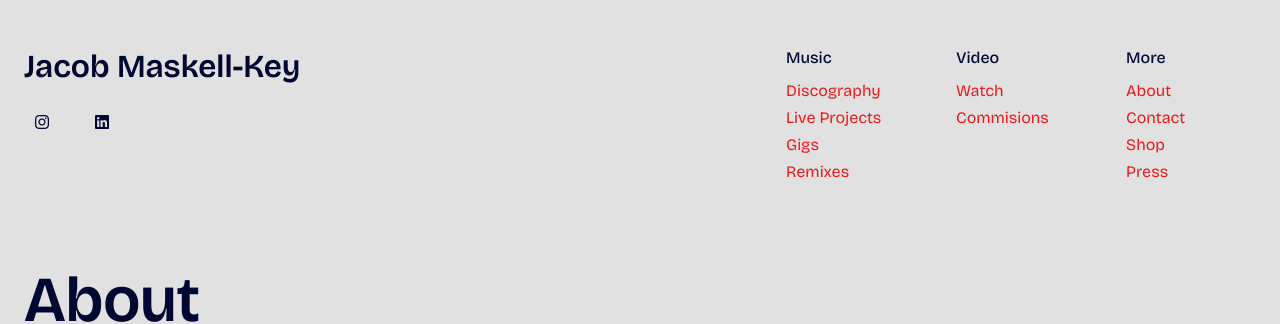
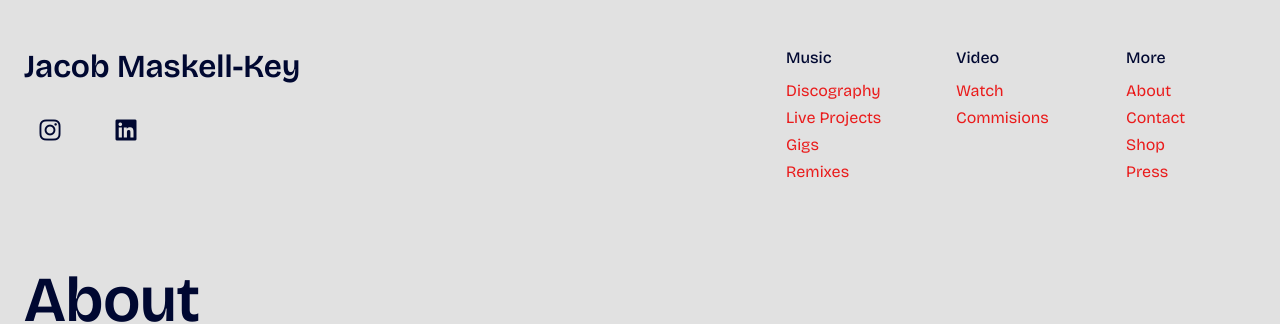
Before and after one commit to andriusax/jacob-maskell-key-website, a Jekyll site: the page built from about.html, in a window 1280 px wide. Shown: the top 324 px of the page. Built offline with Jekyll 4.4.1, drawn with Linux system fonts in a browser that asks for light colours.

Commit message:
Enlarge navbar social icons and add fade-in to About bio text
- Navbar social icons bumped from 36px to 52px
- About page bio paragraphs fade in + slide up, staggered, on page load

Co-Authored-By: Claude Sonnet 5 <noreply@anthropic.com>

```diff
--- a/assets/css/main.css
+++ b/assets/css/main.css
@@ -201,11 +201,11 @@ a { color: inherit; text-decoration: none; }
   display: inline-flex;
   align-items: center;
   justify-content: center;
-  width: 36px;
-  height: 36px;
+  width: 52px;
+  height: 52px;
   border-radius: 50%;
   color: var(--color-heading);
-  font-size: 16px;
+  font-size: 24px;
   overflow: hidden;
   z-index: 1;
 }
@@ -340,6 +340,26 @@ a { color: inherit; text-decoration: none; }
 .about-bio__text a {
   text-decoration: underline;
 }
+
+@keyframes about-fade-in {
+  from {
+    opacity: 0;
+    transform: translateY(14px);
+  }
+  to {
+    opacity: 1;
+    transform: translateY(0);
+  }
+}
+
+.about-bio__text p {
+  opacity: 0;
+  animation: about-fade-in 0.7s ease forwards;
+}
+
+.about-bio__text p:nth-child(1) { animation-delay: 0.1s; }
+.about-bio__text p:nth-child(2) { animation-delay: 0.28s; }
+.about-bio__text p:nth-child(3) { animation-delay: 0.46s; }
 
 @media (max-width: 760px) {
   .about-bio {
```
